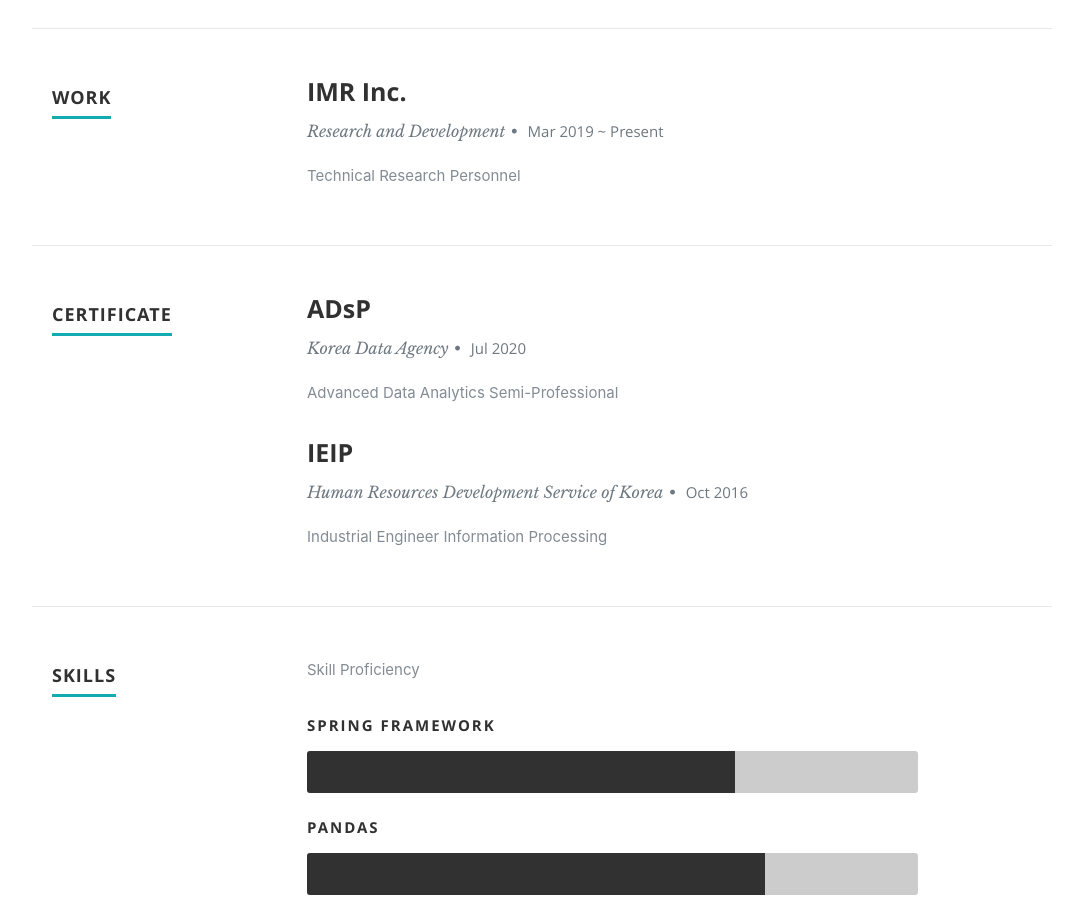
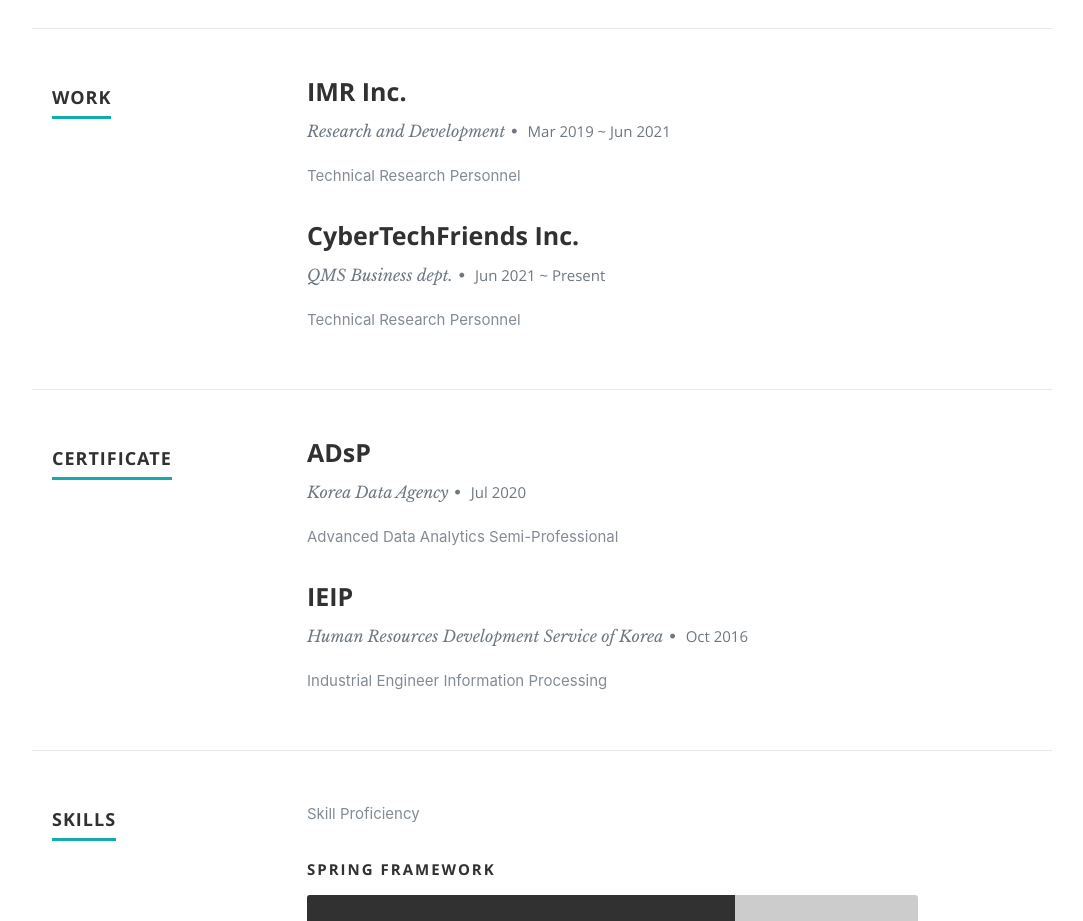
Before and after one commit to YounHS/react-deploy, a React (Create React App) app: page / in a window 1280 px wide. Shown: the part 1720-2641 px from the top of the page, without its empty margins (98-1181 px from the left). Built offline with nearby package versions, Linux system fonts and the light colour scheme.

Commit message:
resumeData update

```diff
--- a/src/resumeData.js
+++ b/src/resumeData.js
@@ -59,12 +59,20 @@
     }
     ],
     "work": [{
-        "CompanyName": "IMR Inc.",
-        "specialization": "Research and Development",
-        "MonthOfLeaving": "Mar 2019 ~",
-        "YearOfLeaving": "Present",
-        "Achievements": "Technical Research Personnel"
-    }],
+            "CompanyName": "IMR Inc.",
+            "specialization": "Research and Development",
+            "MonthOfLeaving": "Mar 2019 ~ ",
+            "YearOfLeaving": "Jun 2021",
+            "Achievements": "Technical Research Personnel"
+        },
+        {
+            "CompanyName": "CyberTechFriends Inc.",
+            "specialization": "QMS Business dept.",
+            "MonthOfLeaving": "Jun 2021 ~ ",
+            "YearOfLeaving": "Present",
+            "Achievements": "Technical Research Personnel"
+        }
+    ],
     "skillsDescription": "Skill Proficiency",
     "skills": [{
             "skillname": "Spring Framework",
```
